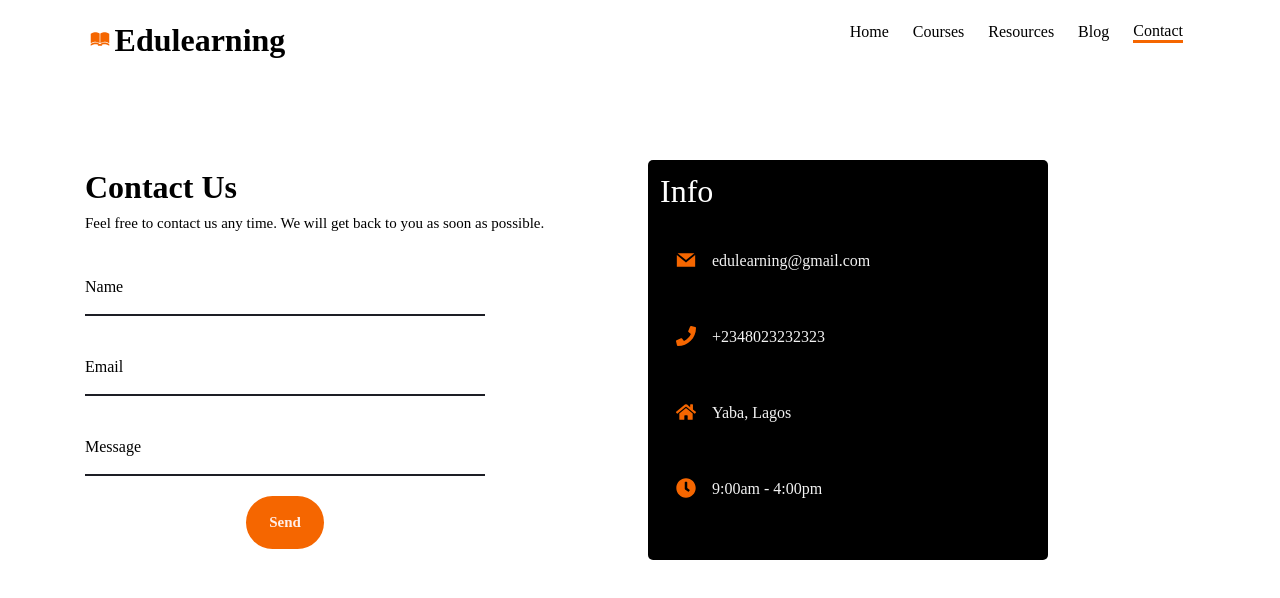
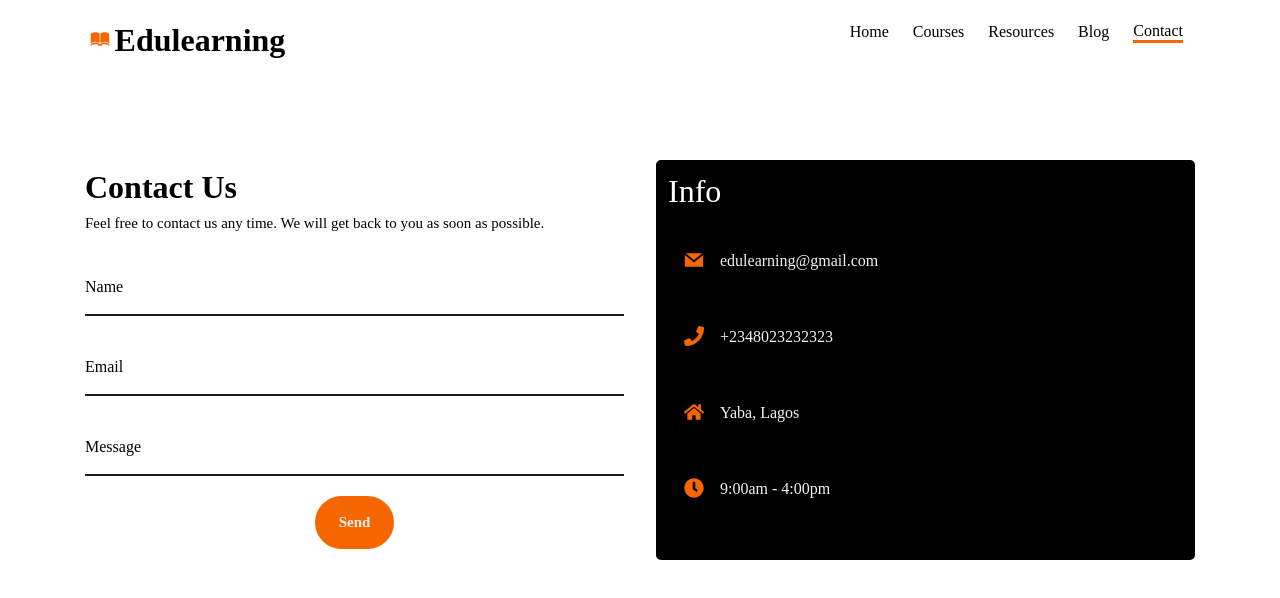
Before and after one commit to motuncoded/edulearning, a React (Create React App) app: page /contact in a window 1280 px wide. Shown: the top 598 px of the page. Built offline with nearby package versions, Linux system fonts and the light colour scheme; a web font is replaced by a local one.

Commit message:
refractor

```diff
--- a/src/App.css
+++ b/src/App.css
@@ -287,7 +287,6 @@ border: 0;}
 }
 /* Contact*/
 .columns >form{
-  width: 400px;
 
 }
 .columns form div > input{
@@ -307,16 +306,15 @@ border: 0;}
   justify-content: center;
   height: 80px;
 }
-.contactSection{
-display: flex;
-justify-content: space-between;
+.contact{
+  gap: 2rem;
+  grid-template-columns: repeat(1, 1fr);
 }
 .send{
   display: grid;
 place-items: center;}
 .infoSection{
   height: 400px;
-  width: 400px;
   border-radius: 5px;
 }
 .infoFlex{
@@ -378,6 +376,7 @@ padding: var(--size-200);
       grid-auto-flow: column;
       grid-auto-columns: 1fr;
     }
+
     .card> img{
       aspect-ratio: 16/11;
     }
@@ -428,4 +427,9 @@ flex-direction: column;
   aspect-ratio: 16 / 8;
 
 }
+.contact{
+    grid-template-columns: repeat(1, 375px);
+
 }
+
+}
--- a/src/pages/Contact.jsx
+++ b/src/pages/Contact.jsx
@@ -8,8 +8,8 @@ const Contact = () => {
 	return (
     <section className='padding-block-900'>
     <div className='container'>
-      <div className='columns'>
-					<div className=''>
+      <div className='columns contact'>
+					<div className='contactSection'>
 						<h4 className='fs-700 fw-bold padding-block-200'>Contact Us</h4>
 						<p className='fs-400'>
 							Feel free to contact us any time. We will get back to you as soon
```
